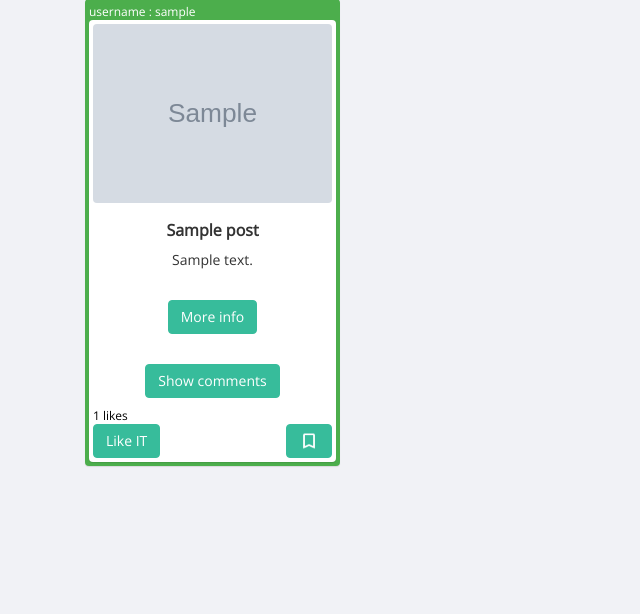
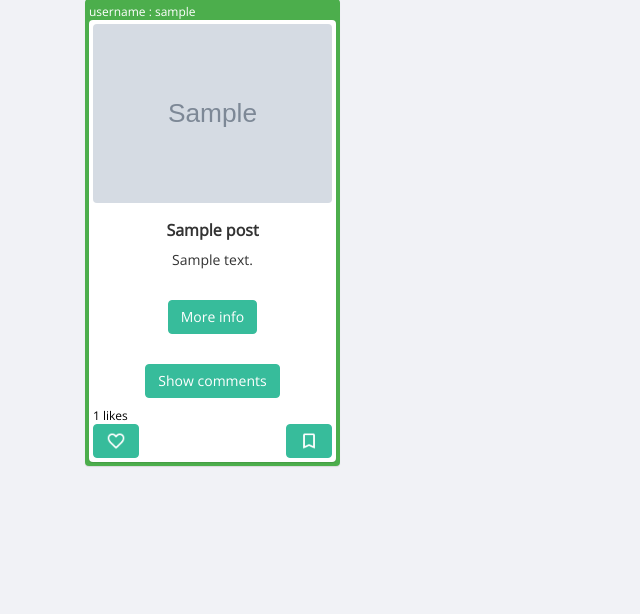
Before and after one commit to amirabbasmajd/db, a Flask app: page / in a window 1280 px wide. Shown: the part 132-746 px from the top of the page, without its empty margins (0-640 px from the left). Run offline with Flask 2, Linux system fonts and the light colour scheme; a user stored in the database is signed in; grey boxes marked "Sample" are stand-in pictures; a database or web service that is not in the repository returns one stand-in record (values such as "Sample title"); some libraries are stand-ins or nearby versions; some web fonts are replaced.

Commit message:
add like and dislike icon

```diff
--- a/app/templates/index.html
+++ b/app/templates/index.html
@@ -34,11 +34,13 @@
                             {{ data['like']|length }} likes
                         </div>
                             {% if current_user.username not in data['like'] %}
-                                <a class="btn btn-info" href="/likepost?myid={{ data['_id'] }}" class="button">Like
-                                    IT</a>
+                                <a class="btn btn-info" href="/likepost?myid={{ data['_id'] }}" class="button">
+                                <img src="../static/css/favorite.png" style="width: 20px ; height: 20px">
+                                </a>
                             {% else %}
-                                <a class="btn btn-info" href="/likepost?myid={{ data['_id'] }}" class="button">Dislike
-                                    IT</a>
+                                <a class="btn btn-info" href="/likepost?myid={{ data['_id'] }}" class="button">
+                                <img src="../static/css/NotFavorite.png" style="width: 20px ; height: 20px">
+                                </a>
                             {% endif %}
 
                             {% if data._id|string in userbookmarks %}
```
Also changed, not shown: app/static/css/NotFavorite.png (added), app/static/css/favorite.png (added), app/static/img/facebook-like-clipart-8.png (deleted), 1 other file.
